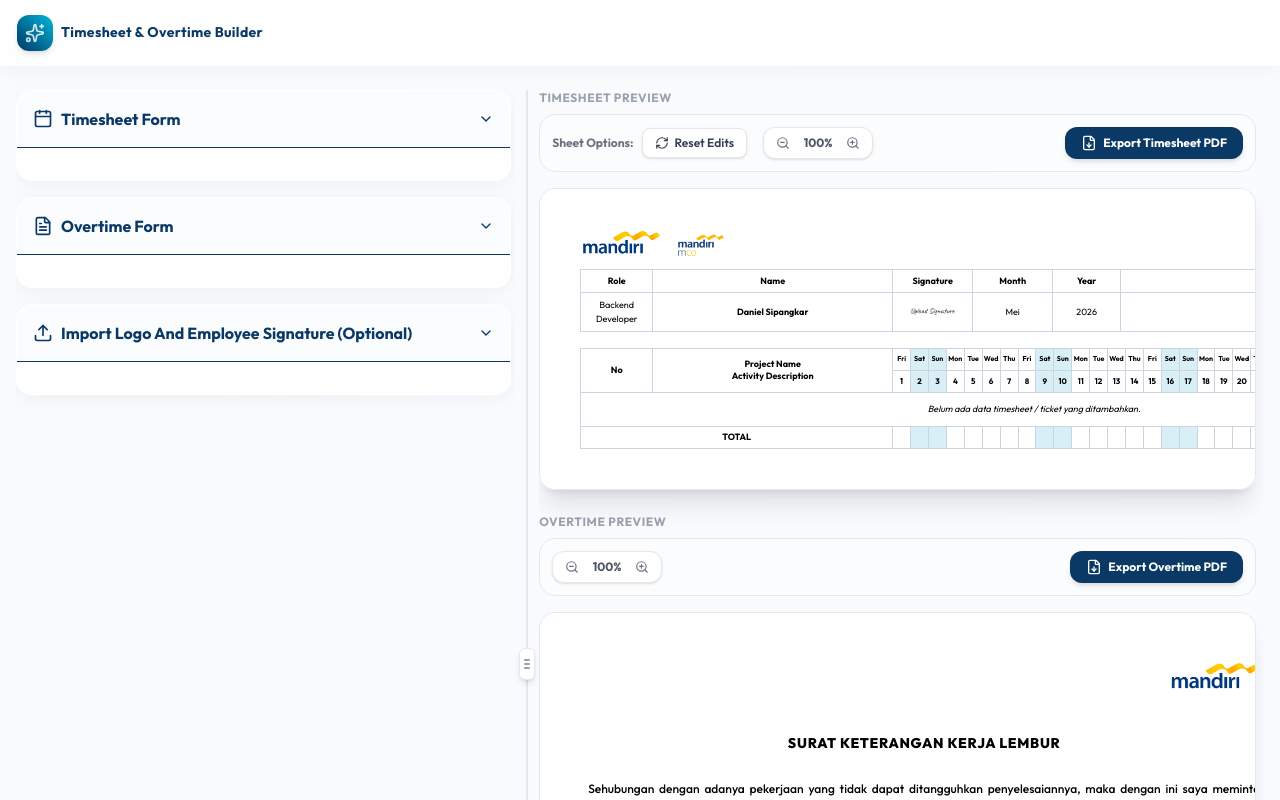
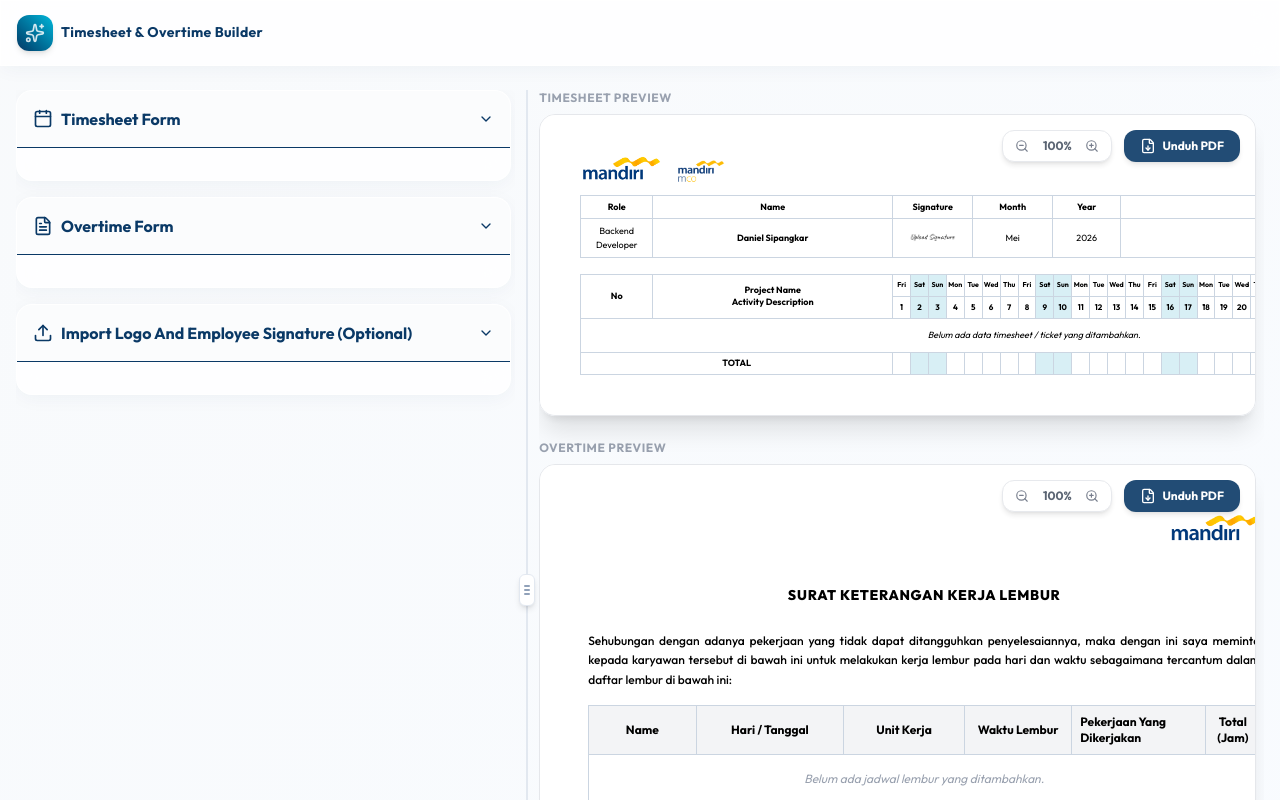
Before and after one commit to sipangkar-daniel/timesheet-builder, a React (Vite) app: page / in a window 1280 px wide. Shown: the top 800 px of the page. Built offline with nearby package versions, Linux system fonts and the light colour scheme.

Commit message:
some adjust - overtime rule - download and zoom feature

```diff
--- a/src/App.jsx
+++ b/src/App.jsx
@@ -3,11 +3,11 @@ import { TimesheetForm } from './components/TimesheetForm';
 import { TimesheetPreview } from './components/TimesheetPreview';
 import { OvertimeForm } from './components/OvertimeForm';
 import { OvertimePreview } from './components/OvertimePreview';
-import { getWeekendsInMonth, getMonthNameId, getDaysInMonth } from './utils/dateHelpers';
+import { getWeekendsInMonth, getMonthNameId, getDaysInMonth, isWeekendDay } from './utils/dateHelpers';
 import { exportToPdf } from './utils/pdfExporter';
 import { Calendar, FileText, Sparkles, Loader2, CheckCircle2, ChevronDown, Upload } from 'lucide-react';
 import defaultSignature from './assets/images/default-signature.png';
-import {PLACEHOLDERS} from './utils/constants';
+import { PLACEHOLDERS, TEXTS } from './utils/constants';
 
 function App() {
   // Accordion open/close states
@@ -139,11 +139,19 @@ function App() {
 
       // Calculate total daily hours from Timesheet
       let defVal = timesheetTickets.length === 0 ? 0 : hourOfDefaultActivities;
-      const isSpecial = timesheetState.weekendDays.includes(dateKey) ||
-                        (timesheetState.holidayDays.includes(dateKey) && !timesheetState.workedHolidayDays?.includes(dateKey)) ||
-                        timesheetState.leaveDays.includes(dateKey);
 
-      if (isSpecial) defVal = 0;
+      const isWeekend = isWeekendDay(timesheetState.year, timesheetState.month, day);
+      const isWorkedHoliday = timesheetState.workedHolidayDays?.includes(dateKey);
+
+      if (isWeekend || isWorkedHoliday) {
+        defVal = 0;
+      } else {
+        const isSpecial = timesheetState.weekendDays.includes(dateKey) ||
+                          (timesheetState.holidayDays.includes(dateKey) && !timesheetState.workedHolidayDays?.includes(dateKey)) ||
+                          timesheetState.leaveDays.includes(dateKey);
+        if (isSpecial) defVal = 0;
+      }
+
       if (timesheetHoursOverrides['default'] && timesheetHoursOverrides['default'][day] !== undefined) {
         defVal = timesheetHoursOverrides['default'][day];
       }
@@ -159,8 +167,15 @@ function App() {
       });
 
       if (daySum > 0) {
-        const isWeekend = timesheetState.weekendDays.includes(dateKey);
+        const isWeekend = isWeekendDay(timesheetState.year, timesheetState.month, day);
         const isWorkedHoliday = timesheetState.workedHolidayDays?.includes(dateKey);
+        const isHoliday = timesheetState.holidayDays.includes(dateKey);
+        const isLeave = timesheetState.leaveDays.includes(dateKey);
+
+        // Regular holidays and leave days do not generate overtime
+        if (isLeave || (isHoliday && !isWorkedHoliday)) {
+          continue;
+        }
 
         if (isWeekend) {
           qualifying.push({
@@ -179,11 +194,11 @@ function App() {
             isHoliday: true
           });
         } else {
-          // Weekday
-          if (daySum > 9) {
+          // Regular Work Day (Weekday)
+          if (daySum > 8) {
             qualifying.push({
               date: dateKey,
-              hours: daySum - 9,
+              hours: daySum + 1 - 8,
               isWeekend: false,
               isWeekday: true,
               isHoliday: false
@@ -199,22 +214,29 @@ function App() {
       // Determine starting hour: Weekday is 17:00 (5 PM), Weekend/Holiday is 09:00 (9 AM)
       const startHour = q.isWeekday ? 17 : 9;
 
-      // If startHour + hours goes past 24:00 (midnight), cap at 24:00 and adjust the hours count + 1 hour istirahat
-      let displayHours = q.hours + 1;
+      // Calculate derived/default hours
+      let derivedHours = q.hours;
       if (startHour + q.hours > 24) {
-        displayHours = 24 - startHour;
+        derivedHours = 24 - startHour;
       }
 
       const formatTime = (h) => `${String(h).padStart(2, '0')}:00`;
-      const defaultTimeRange = `${formatTime(startHour)} - ${formatTime(startHour + displayHours)}`;
 
-      // Sync/re-derive the time range if the calculated hours changed
-      const hoursChanged = existing ? existing.overtimeHours !== displayHours : false;
+      // Sync/re-derive if the calculated derived hours changed
+      const hoursChanged = existing ? existing.derivedHours !== derivedHours : false;
 
-      let timeRange = defaultTimeRange;
+      let overtimeHours = derivedHours;
       if (existing && !hoursChanged) {
-        timeRange = existing.timeRange;
+        // Preserve manual override of overtimeHours if it exists and timesheet didn't change
+        overtimeHours = existing.overtimeHours !== undefined ? existing.overtimeHours : derivedHours;
       }
+
+      // Automatically recalculate time range based on overtimeHours
+      let displayHours = overtimeHours;
+      if (startHour + displayHours > 24) {
+        displayHours = 24 - startHour;
+      }
+      const timeRange = `${formatTime(startHour)} - ${formatTime(startHour + displayHours)}`;
 
       const taskText = overtimeState.isDescriptionSame
         ? (overtimeState.globalDescription || '')
@@ -223,7 +245,8 @@ function App() {
       return {
         id: existing ? existing.id : q.date,
         overtimeDate: q.date,
-        overtimeHours: displayHours,
+        overtimeHours: overtimeHours,
+        derivedHours: derivedHours,
         timeRange: timeRange,
         isWeekend: q.isWeekend,
         isWeekday: q.isWeekday,
@@ -252,9 +275,11 @@ function App() {
     timesheetState.weekendDays,
     timesheetState.holidayDays,
     timesheetState.workedHolidayDays,
+    timesheetState.leaveDays,
     timesheetHoursOverrides,
     timesheetTickets,
     hourOfDefaultActivities,
+    overtimeState.overtimeList,
     overtimeState.isDescriptionSame,
     overtimeState.globalDescription
   ]);
@@ -313,12 +338,7 @@ function App() {
     });
   };
 
-  const handleResetOverrides = () => {
-    if (window.confirm("Are you sure you want to reset all manual cell edits?")) {
-      setTimesheetHoursOverrides({});
-      setMergedRowGroups([]);
-    }
-  };
+
 
   // PDF Export triggers with asynchronous loaders
   const handleGenerateTimesheetPdf = () => {
@@ -339,7 +359,7 @@ function App() {
       })
       .catch((err) => {
         setIsGenerating(false);
-        alert("Failed to export Timesheet PDF: " + err);
+        alert(`${TEXTS.ALERT_FAILED_DOWNLOAD_PDF}: ${err}`);
       });
     }, 350);
   };
@@ -362,7 +382,7 @@ function App() {
       })
       .catch((err) => {
         setIsGenerating(false);
-        alert("Failed to export Overtime PDF: " + err);
+        alert(`${TEXTS.ALERT_FAILED_DOWNLOAD_PDF}: ${err}`);
       });
     }, 350);
   };
@@ -544,7 +564,6 @@ function App() {
                 hourOfDefaultActivities={hourOfDefaultActivities}
                 hoursOverrides={timesheetHoursOverrides}
                 onCellEdit={handleCellEdit}
-                onResetOverrides={handleResetOverrides}
                 onGeneratePdf={handleGenerateTimesheetPdf}
                 companyLogoUrl={globalLogos.companyLogo}
                 vendorLogoUrl={globalLogos.vendorLogo}
--- a/src/components/OvertimePreview.jsx
+++ b/src/components/OvertimePreview.jsx
@@ -1,6 +1,6 @@
 import { useState } from 'react';
 import { formatIndonesianDate } from '../utils/dateHelpers';
-import { PreviewActionPanel, PreviewViewport, PreviewBrandingHeader, SignatureBox } from './PreviewShared';
+import { FloatingControls, PreviewViewport, PreviewBrandingHeader, SignatureBox } from './PreviewShared';
 import { PLACEHOLDERS, TEXTS } from '../utils/constants';
 
 export const OvertimePreview = ({
@@ -36,10 +36,10 @@ export const OvertimePreview = ({
   const unitKerja = roleName || PLACEHOLDERS.ROLE;
 
   return (
-    <div className="flex flex-col h-full space-y-4">
-      <PreviewActionPanel
+    <div className="flex flex-col h-full min-h-0 relative">
+      <FloatingControls
         onExportPdf={onGeneratePdf}
-        exportLabel="Export Overtime PDF"
+        exportLabel={TEXTS.DOWNLOAD_PDF}
         zoom={zoom}
         onZoomIn={handleZoomIn}
         onZoomOut={handleZoomOut}
--- a/src/components/PreviewShared.jsx
+++ b/src/components/PreviewShared.jsx
@@ -1,36 +1,32 @@
-import { FileDown, RefreshCw, ZoomIn, ZoomOut } from 'lucide-react';
+import { FileDown, ZoomIn, ZoomOut } from 'lucide-react';
 import defaultCompanyLogo from '../assets/images/company-logo.png';
 import defaultVendorLogo from '../assets/images/vendor-logo.png';
+import {TEXTS} from "../utils/constants.js";
 
-export const PreviewActionPanel = ({
+export const UnduhButton = ({ onClick, label }) => {
+  return (
+    <button
+      onClick={onClick}
+      className="text-xs font-bold bg-mandiri-blue text-white dark:bg-mandiri-yellow dark:text-gray-900 px-4 py-2 rounded-xl hover:bg-mandiri-blue/90 dark:hover:bg-mandiri-yellow/90 flex items-center gap-1.5 transition-all shadow-md hover:scale-105 active:scale-95 cursor-pointer opacity-90 hover:opacity-100"
+    >
+      <FileDown className="w-4 h-4" /> {label}
+    </button>
+  );
+};
+
+export const FloatingControls = ({
   onExportPdf,
-  exportLabel = "Export PDF",
-  onResetEdits,
-  resetLabel = "Reset Edits",
+  exportLabel = TEXTS.DOWNLOAD_PDF,
   zoom = 1.0,
   onZoomIn,
   onZoomOut,
   onZoomReset
 }) => {
   return (
-    <div className="flex justify-between items-center bg-white/40 dark:bg-gray-900/40 border border-gray-200 dark:border-gray-800/80 p-3 rounded-2xl backdrop-blur-md no-print">
-      <div className="flex items-center gap-4">
-        {onResetEdits && (
-          <div className="flex items-center gap-2">
-            <span className="text-xs font-bold text-gray-500">Sheet Options:</span>
-            <button
-              onClick={onResetEdits}
-              className="text-xs font-semibold px-3 py-1.5 rounded-lg border border-gray-200 dark:border-gray-850 bg-white dark:bg-gray-900 text-gray-700 dark:text-gray-300 hover:bg-gray-55 dark:hover:bg-gray-800 flex items-center gap-1.5 transition-all shadow-sm"
-              title="Reset all edited spreadsheet cell hours"
-            >
-              <RefreshCw className="w-3.5 h-3.5" /> {resetLabel}
-            </button>
-          </div>
-        )}
-
+    <div className="absolute top-4 right-4 z-10 no-print flex items-center gap-3">
       {/* Zoom Controls */}
       {onZoomIn && onZoomOut && onZoomReset && (
-          <div className="flex items-center gap-1.5 border border-gray-200 dark:border-gray-800/60 rounded-xl px-2 py-1 bg-white dark:bg-gray-900 shadow-sm select-none">
+        <div className="flex items-center gap-1.5 border border-gray-200 dark:border-gray-800/60 rounded-xl px-2 py-1 bg-white dark:bg-gray-900 shadow-md select-none opacity-90 hover:opacity-100 transition-opacity">
           <button
             onClick={onZoomOut}
             disabled={zoom <= 0.5}
@@ -56,13 +52,8 @@ export const PreviewActionPanel = ({
           </button>
         </div>
       )}
-      </div>
-      <button
-        onClick={onExportPdf}
-        className="text-xs font-bold bg-mandiri-blue text-white dark:bg-mandiri-yellow dark:text-gray-900 px-4 py-2 rounded-xl hover:bg-mandiri-blue/90 dark:hover:bg-mandiri-yellow/90 flex items-center gap-1.5 transition-all shadow-md hover:scale-105 active:scale-95 cursor-pointer"
-      >
-        <FileDown className="w-4 h-4" /> {exportLabel}
-      </button>
+
+      <UnduhButton onClick={onExportPdf} label={exportLabel} />
     </div>
   );
 };
--- a/src/components/TimesheetPreview.jsx
+++ b/src/components/TimesheetPreview.jsx
@@ -1,6 +1,6 @@
 import React, { useState, useEffect } from 'react';
-import { getDaysInMonth, getDayAbbreviation, getMonthNameId } from '../utils/dateHelpers';
-import { PreviewActionPanel, PreviewViewport, PreviewBrandingHeader } from './PreviewShared';
+import { getDaysInMonth, getDayAbbreviation, getMonthNameId, isWeekendDay } from '../utils/dateHelpers';
+import { FloatingControls, PreviewViewport, PreviewBrandingHeader } from './PreviewShared';
 import { PLACEHOLDERS, TEXTS } from '../utils/constants';
 
 export const TimesheetPreview = ({
@@ -10,7 +10,6 @@ export const TimesheetPreview = ({
   hourOfDefaultActivities,
   hoursOverrides,
   onCellEdit,
-  onResetOverrides,
   onGeneratePdf,
   companyLogoUrl,
   vendorLogoUrl,
@@ -23,6 +22,8 @@ export const TimesheetPreview = ({
   const handleZoomIn = () => setZoom(prev => Math.min(prev + 0.1, 2.0));
   const handleZoomOut = () => setZoom(prev => Math.max(prev - 0.1, 0.5));
   const handleZoomReset = () => setZoom(1.0);
+
+  const [manuallyEditingDays, setManuallyEditingDays] = useState({});
 
   const [selectedIndices, setSelectedIndices] = useState([]);
   const [isSelecting, setIsSelecting] = useState(false);
@@ -170,9 +171,26 @@ export const TimesheetPreview = ({
     return `${year}-${mStr}-${dStr}`;
   };
 
+  const hasManualOverrides = (day) => {
+    let sum = 0;
+    if (hoursOverrides['default'] && hoursOverrides['default'][day] !== undefined) {
+      sum += Number(hoursOverrides['default'][day] || 0);
+    }
+    tickets.forEach(t => {
+      const key = t.id || t.ticketNumber;
+      if (hoursOverrides[key] && hoursOverrides[key][day] !== undefined) {
+        sum += Number(hoursOverrides[key][day] || 0);
+      }
+    });
+    return sum > 0;
+  };
+
   // Check if a specific day is a Weekend, Holiday, or Leave day
   const isDaySpecial = (day) => {
     const key = getDateKey(day);
+    if (hasManualOverrides(day) || manuallyEditingDays[day]) {
+      return false;
+    }
     return weekendDays.includes(key) ||
            (holidayDays.includes(key) && !workedHolidayDays.includes(key)) ||
            leaveDays.includes(key);
@@ -194,6 +212,13 @@ export const TimesheetPreview = ({
     if (hoursOverrides['default'] && hoursOverrides['default'][day] !== undefined) {
       return hoursOverrides['default'][day];
     }
+
+    const isWeekend = isWeekendDay(year, month, day);
+    const isWorkedHoliday = workedHolidayDays.includes(key);
+    if (isWeekend || isWorkedHoliday) {
+      return 0;
+    }
+
     const isSpecial = weekendDays.includes(key) ||
                       (holidayDays.includes(key) && !workedHolidayDays.includes(key)) ||
                       leaveDays.includes(key);
@@ -297,6 +322,7 @@ export const TimesheetPreview = ({
   // string. Inline styles are captured reliably by html2canvas; Tailwind opacity
   // shorthands (e.g. bg-holiday-purple/35) are not always preserved.
   const getDayBg = (day) => {
+    if (!isDaySpecial(day)) return null;
     const key = getDateKey(day);
     if (workedHolidayDays.includes(key)) return null;
     if (holidayDays.includes(key)) return '#e8dbf2';
@@ -306,19 +332,16 @@ export const TimesheetPreview = ({
   };
 
   return (
-    <div className="flex flex-col h-full space-y-4">
-      <PreviewActionPanel
-        onExportPdf={onGeneratePdf}
-        exportLabel="Export Timesheet PDF"
-        onResetEdits={onResetOverrides}
-        resetLabel="Reset Edits"
-        zoom={zoom}
-        onZoomIn={handleZoomIn}
-        onZoomOut={handleZoomOut}
-        onZoomReset={handleZoomReset}
-      />
-
+    <div className="flex flex-col h-full">
       <div className="flex-1 relative flex flex-col min-h-0">
+        <FloatingControls
+          onExportPdf={onGeneratePdf}
+          exportLabel={TEXTS.DOWNLOAD_PDF}
+          zoom={zoom}
+          onZoomIn={handleZoomIn}
+          onZoomOut={handleZoomOut}
+          onZoomReset={handleZoomReset}
+        />
         <PreviewViewport>
           {/* Spreadsheet Frame (Target of PDF generation) */}
           <div
@@ -573,7 +596,10 @@ export const TimesheetPreview = ({
                           return (
                             <div
                               key={`special-${day}`}
-                              className="sheet-cell"
+                              className="sheet-cell cursor-pointer hover:bg-slate-100/30 transition-colors"
+                              onClick={() => {
+                                setManuallyEditingDays(prev => ({ ...prev, [day]: true }));
+                              }}
                               style={{ ...cellPos(gcDay(day), GR_DEF, { rowSpan: totalContentRows }), flexDirection: 'column', ...(bg ? { backgroundColor: bg } : {}) }}
                             >
                               {label.split('').map((char, idx) => (
--- a/src/utils/constants.js
+++ b/src/utils/constants.js
@@ -6,7 +6,7 @@ export const PLACEHOLDERS = {
   DEPARTMENT_HEAD_NAME: "Hendra Prabha",
   DEFAULT_ACTIVITIES :"Grooming / Support Integration / Support UAT",
   DEFAULT_GLOBAL_DESCRIPTION: "Support Integration, UAT, BETA Project NBDS",
-  DEFAULT_BASELINE_HOURS : 0
+  DEFAULT_BASELINE_HOURS : 1
 };
 
 export const TEXTS = {
@@ -23,5 +23,7 @@ export const TEXTS = {
   SUPERVISOR_NAME: "Supervisor Name",
   NO: "No",
   EMPTY_TIMESHEET: "Belum ada data timesheet / ticket yang ditambahkan.",
-  EMPTY_OVERTIME: "Belum ada jadwal lembur yang ditambahkan."
+  EMPTY_OVERTIME: "Belum ada jadwal lembur yang ditambahkan.",
+  DOWNLOAD_PDF: "Unduh PDF",
+  ALERT_FAILED_DOWNLOAD_PDF: "Failed to Download PDF"
 };
```
Also changed, not shown: src/components/OvertimeForm.jsx (+26 -7 lines), src/components/TimesheetForm.jsx (+7 -2 lines). Lines whose indentation alone changed are shown as unchanged.
